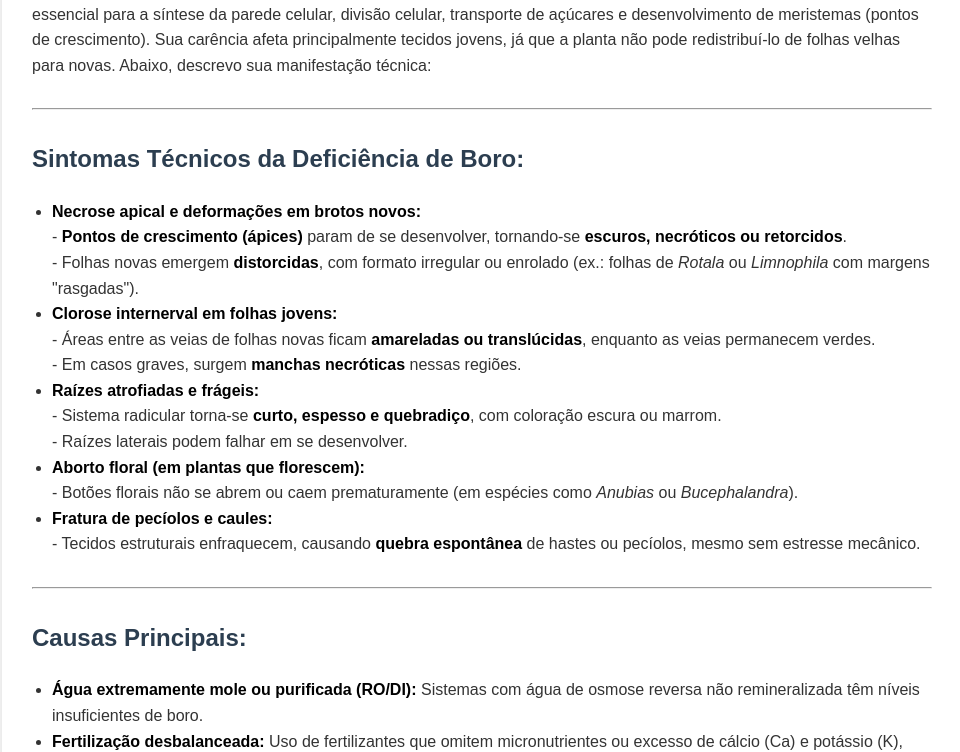
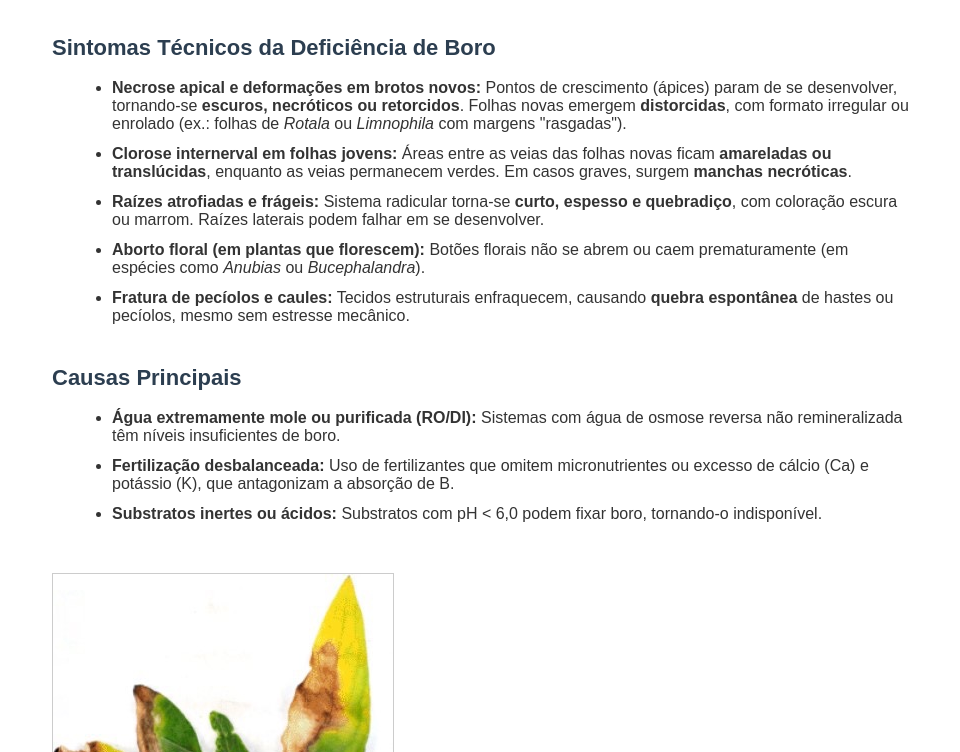
Before and after one commit to luizmourademoura/deficiencia, a plain HTML site: page boro.html in a window 1280 px wide. Shown: the part 178-930 px from the top of the page, without its empty margins (158-1118 px from the left). Drawn offline with Linux system fonts and the light colour scheme.

Commit message:
Add files via upload

```diff
--- a/boro.html
+++ b/boro.html
@@ -7,37 +7,51 @@
   <style>
     body {
       font-family: Arial, sans-serif;
-      background-color: #f8f8f8;
       margin: 0;
       padding: 0;
-      line-height: 1.6;
+      background-color: #ffffff;
       color: #333;
     }
     .container {
-      max-width: 900px;
-      margin: 30px auto;
-      background: white;
-      padding: 30px;
-      box-shadow: 0 0 10px rgba(0,0,0,0.1);
+      max-width: 860px;
+      margin: 0 auto;
+      padding: 30px 20px;
     }
-    h1, h2, h3 {
+    h1 {
+      font-size: 28px;
+      margin-bottom: 20px;
       color: #2c3e50;
     }
+    h2 {
+      font-size: 22px;
+      margin-top: 40px;
+      color: #2c3e50;
+    }
+    p {
+      font-size: 16px;
+      margin-bottom: 15px;
+    }
     ul {
-      list-style-type: disc;
-      padding-left: 20px;
+      margin-left: 20px;
+      margin-bottom: 20px;
+    }
+    li {
+      margin-bottom: 12px;
     }
     strong {
-      color: #000;
+      font-weight: bold;
+    }
+    em {
+      font-style: italic;
+    }
+    .sintomas, .causas {
+      margin-top: 20px;
     }
     img {
       max-width: 100%;
       height: auto;
-      margin-top: 20px;
+      margin-top: 30px;
       border: 1px solid #ccc;
-    }
-    hr {
-      margin: 30px 0;
     }
   </style>
 </head>
@@ -45,42 +59,47 @@
   <div class="container">
     <h1>Deficiência de Boro (B) em Plantas Aquáticas</h1>
 
-    <p>A deficiência de <strong>boro (B)</strong> em plantas de aquários de água doce é rara, mas crítica, pois o boro é um <strong>micronutriente imóvel</strong> essencial para a síntese da parede celular, divisão celular, transporte de açúcares e desenvolvimento de meristemas (pontos de crescimento). Sua carência afeta principalmente tecidos jovens, já que a planta não pode redistribuí-lo de folhas velhas para novas. Abaixo, descrevo sua manifestação técnica:</p>
+    <p>
+      A deficiência de <strong>boro (B)</strong> em plantas de aquários de água doce é rara, mas crítica, pois o boro é um <strong>micronutriente imóvel</strong> essencial para a síntese da parede celular, divisão celular, transporte de açúcares e desenvolvimento de meristemas (pontos de crescimento). Sua carência afeta principalmente tecidos jovens, já que a planta não pode redistribuí-lo de folhas velhas para novas.
+    </p>
 
-    <hr/>
-
-    <h2>Sintomas Técnicos da Deficiência de Boro:</h2>
+    <section class="sintomas">
+      <h2>Sintomas Técnicos da Deficiência de Boro</h2>
       <ul>
-      <li><strong>Necrose apical e deformações em brotos novos:</strong><br/>
-        - <strong>Pontos de crescimento (ápices)</strong> param de se desenvolver, tornando-se <strong>escuros, necróticos ou retorcidos</strong>.<br/>
-        - Folhas novas emergem <strong>distorcidas</strong>, com formato irregular ou enrolado (ex.: folhas de <em>Rotala</em> ou <em>Limnophila</em> com margens "rasgadas").
+        <li><strong>Necrose apical e deformações em brotos novos:</strong>
+          Pontos de crescimento (ápices) param de se desenvolver, tornando-se <strong>escuros, necróticos ou retorcidos</strong>. Folhas novas emergem <strong>distorcidas</strong>, com formato irregular ou enrolado (ex.: folhas de <em>Rotala</em> ou <em>Limnophila</em> com margens "rasgadas").
         </li>
-      <li><strong>Clorose internerval em folhas jovens:</strong><br/>
-        - Áreas entre as veias de folhas novas ficam <strong>amareladas ou translúcidas</strong>, enquanto as veias permanecem verdes.<br/>
-        - Em casos graves, surgem <strong>manchas necróticas</strong> nessas regiões.
+        <li><strong>Clorose internerval em folhas jovens:</strong>
+          Áreas entre as veias das folhas novas ficam <strong>amareladas ou translúcidas</strong>, enquanto as veias permanecem verdes. Em casos graves, surgem <strong>manchas necróticas</strong>.
         </li>
-      <li><strong>Raízes atrofiadas e frágeis:</strong><br/>
-        - Sistema radicular torna-se <strong>curto, espesso e quebradiço</strong>, com coloração escura ou marrom.<br/>
-        - Raízes laterais podem falhar em se desenvolver.
+        <li><strong>Raízes atrofiadas e frágeis:</strong>
+          Sistema radicular torna-se <strong>curto, espesso e quebradiço</strong>, com coloração escura ou marrom. Raízes laterais podem falhar em se desenvolver.
         </li>
-      <li><strong>Aborto floral (em plantas que florescem):</strong><br/>
-        - Botões florais não se abrem ou caem prematuramente (em espécies como <em>Anubias</em> ou <em>Bucephalandra</em>).
+        <li><strong>Aborto floral (em plantas que florescem):</strong>
+          Botões florais não se abrem ou caem prematuramente (em espécies como <em>Anubias</em> ou <em>Bucephalandra</em>).
         </li>
-      <li><strong>Fratura de pecíolos e caules:</strong><br/>
-        - Tecidos estruturais enfraquecem, causando <strong>quebra espontânea</strong> de hastes ou pecíolos, mesmo sem estresse mecânico.
+        <li><strong>Fratura de pecíolos e caules:</strong>
+          Tecidos estruturais enfraquecem, causando <strong>quebra espontânea</strong> de hastes ou pecíolos, mesmo sem estresse mecânico.
         </li>
       </ul>
+    </section>
 
-    <hr/>
+    <section class="causas">
+      <h2>Causas Principais</h2>
+      <ul>
+        <li><strong>Água extremamente mole ou purificada (RO/DI):</strong>
+          Sistemas com água de osmose reversa não remineralizada têm níveis insuficientes de boro.
+        </li>
+        <li><strong>Fertilização desbalanceada:</strong>
+          Uso de fertilizantes que omitem micronutrientes ou excesso de cálcio (Ca) e potássio (K), que antagonizam a absorção de B.
+        </li>
+        <li><strong>Substratos inertes ou ácidos:</strong>
+          Substratos com pH &lt; 6,0 podem fixar boro, tornando-o indisponível.
+        </li>
+      </ul>
+    </section>
 
-    <h2>Causas Principais:</h2>
-    <ul>
-      <li><strong>Água extremamente mole ou purificada (RO/DI):</strong> Sistemas com água de osmose reversa não remineralizada têm níveis insuficientes de boro.</li>
-      <li><strong>Fertilização desbalanceada:</strong> Uso de fertilizantes que omitem micronutrientes ou excesso de cálcio (Ca) e potássio (K), que antagonizam a absorção de B.</li>
-      <li><strong>Substratos inertes ou ácidos:</strong> Substratos com pH &lt; 6,0 podem fixar boro, tornando-o indisponível.</li>
-    </ul>
-
-    <img src="boro.jpeg" alt="Sintomas de deficiência de boro em plantas aquáticas"/>
+    <img src="boro.jpeg" alt="Sintomas de deficiência de boro em plantas aquáticas" />
   </div>
 </body>
 </html>
```
Lines whose indentation alone changed are shown as unchanged.
